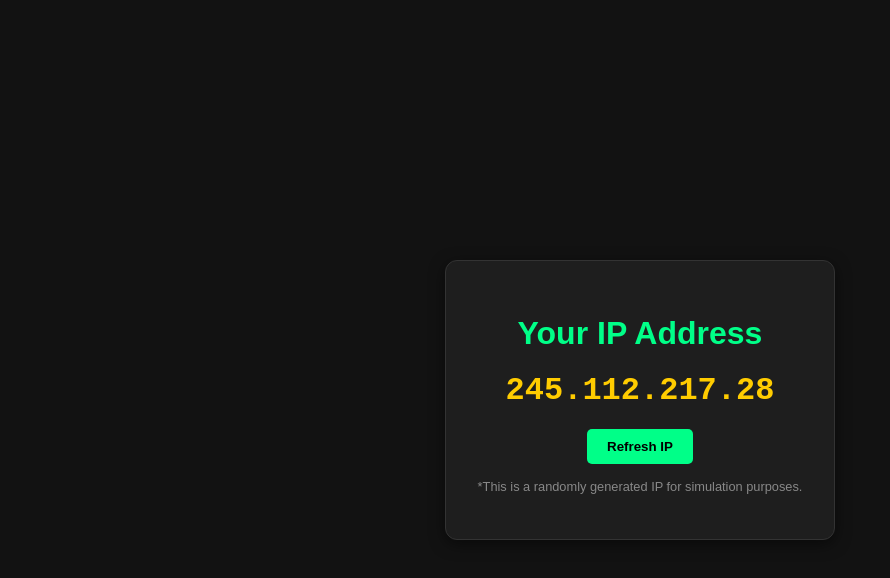
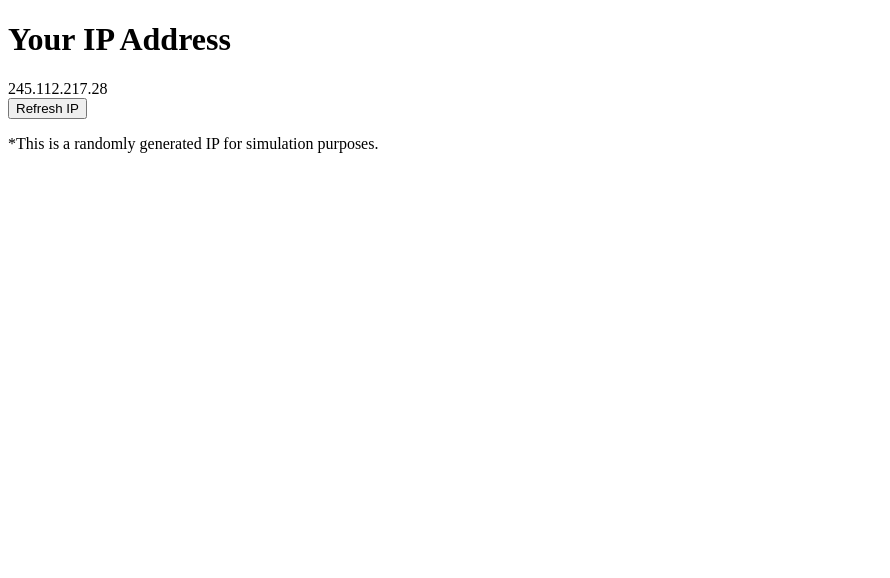
Before and after one commit to GhostSpectre-ID/ipchecker, a plain HTML site: page index.html in a window 1280 px wide. Shown: the whole page, without its empty margins (0-890 px from the left). Drawn offline with Linux system fonts and the light colour scheme.

Commit message:
Update index.html

```diff
--- a/index.html
+++ b/index.html
@@ -4,15 +4,7 @@
     <meta charset="UTF-8">
     <meta name="viewport" content="width=device-width, initial-scale=1.0">
     <title>Fake IP Checker</title>
-    <style>
-        body { font-family: sans-serif; display: flex; justify-content: center; align-items: center; height: 100vh; background-color: #121212; color: white; margin: 0; }
-        .container { text-align: center; padding: 2rem; border: 1px solid #333; border-radius: 12px; background: #1e1e1e; box-shadow: 0 4px 15px rgba(0,0,0,0.5); }
-        h1 { color: #00ff88; margin-bottom: 0.5rem; }
-        .ip-box { font-size: 2rem; font-weight: bold; margin: 20px 0; color: #ffcc00; font-family: monospace; }
-        button { background: #00ff88; border: none; padding: 10px 20px; border-radius: 5px; cursor: pointer; font-weight: bold; transition: 0.3s; }
-        button:hover { background: #00cc6a; }
-        .info { font-size: 0.8rem; color: #888; margin-top: 15px; }
-    </style>
+
 </head>
 <body>
 
```
